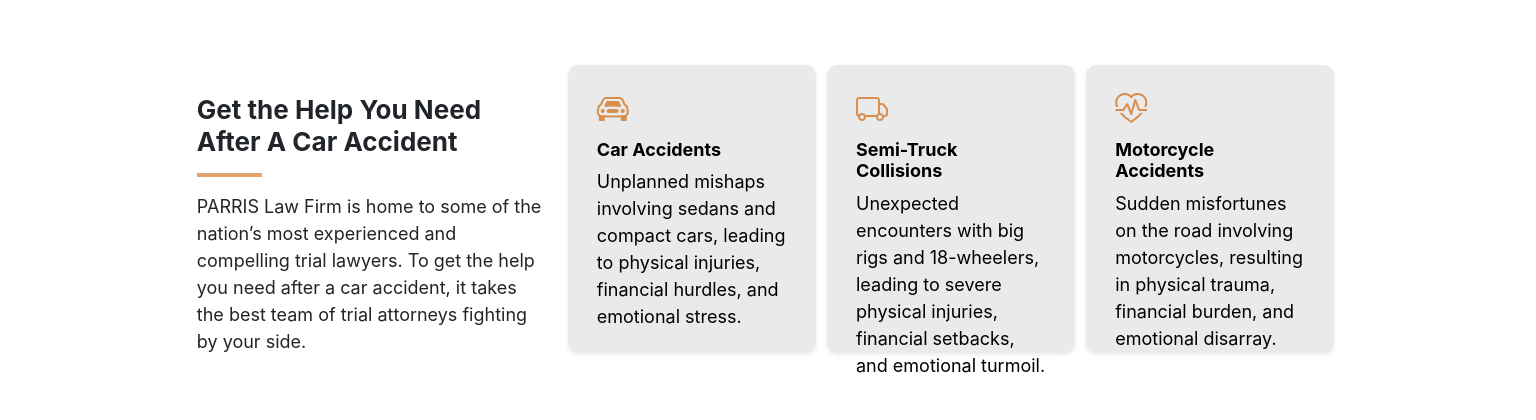
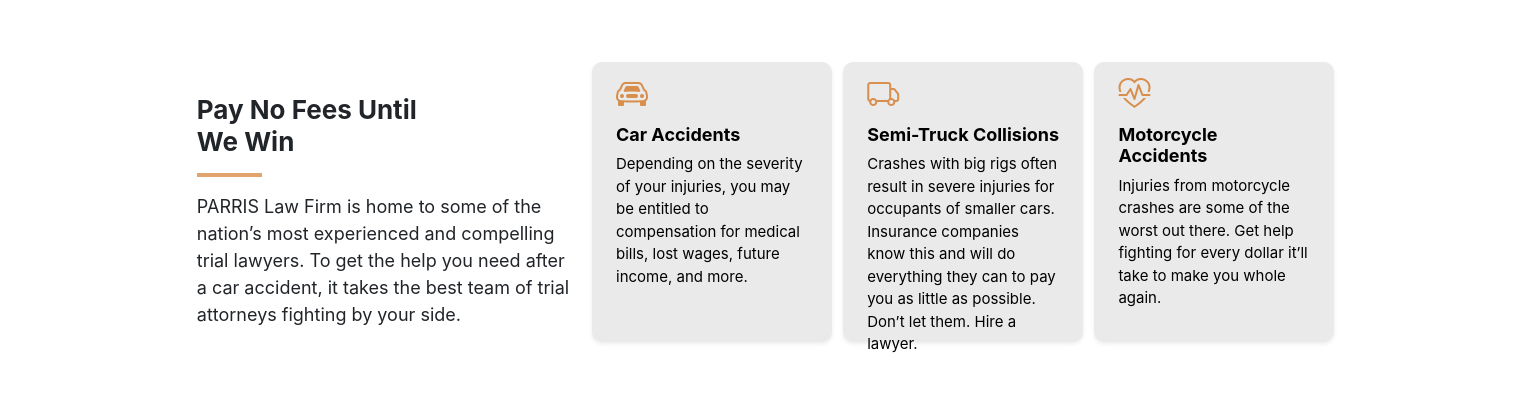
Before and after one commit to aliozanyerli/freeconsult.parris.com, a React (Create React App) app in the folder parris-marketing-landing-page/: page / in a window 1536 px wide. Shown: the part 725-1145 px from the top of the page. Built offline with nearby package versions, Linux system fonts and the light colour scheme; no server answers.

Commit message:
change cards sizes for mobile and desktop and changed copy for specific sections.

```diff
--- a/parris-marketing-landing-page/src/App.css
+++ b/parris-marketing-landing-page/src/App.css
@@ -71,6 +71,10 @@
     z-index: 100000;
   }
 
+  .card-text {
+    width: 95% !important;
+  }
+
   .card-header strong {
     margin: 0 auto !important;
   }
@@ -88,6 +92,7 @@
     padding: 0 !important;
     margin: 0 auto 10px auto !important;
     width: 95% !important;
+    font-size: 18px !important;
   }
 
   textarea {
--- a/parris-marketing-landing-page/src/components/main/sections/InfoSection1.js
+++ b/parris-marketing-landing-page/src/components/main/sections/InfoSection1.js
@@ -5,7 +5,9 @@
   return (
     <section id="InfoSection1" className="d-flex flex-mobile container">
       <div className="info-section">
-        <h2>Get the Help You Need After A Car Accident</h2>
+        <h2>
+          Pay No Fees Until <br /> We Win
+        </h2>
         <hr />
         <p>
           PARRIS Law Firm is home to some of the nation’s most experienced and
@@ -25,8 +27,9 @@
           <div className="card-body">
             <h3 className="card-title">Car Accidents</h3>
             <p className="card-text">
-              Unplanned mishaps involving sedans and compact cars, leading to
-              physical injuries, financial hurdles, and emotional stress.
+              Depending on the severity of your injuries, you may be entitled to
+              compensation for medical bills, lost wages, future income, and
+              more.
             </p>
           </div>
         </div>
@@ -40,9 +43,10 @@
           <div className="card-body">
             <h3 className="card-title">Semi-Truck Collisions</h3>
             <p className="card-text">
-              Unexpected encounters with big rigs and 18-wheelers, leading to
-              severe physical injuries, financial setbacks, and emotional
-              turmoil.
+              Crashes with big rigs often result in severe injuries for
+              occupants of smaller cars. Insurance companies know this and will
+              do everything they can to pay you as little as possible. Don’t let
+              them. Hire a lawyer.
             </p>
           </div>
         </div>
@@ -56,8 +60,9 @@
           <div className="card-body">
             <h3 className="card-title">Motorcycle Accidents</h3>
             <p className="card-text">
-              Sudden misfortunes on the road involving motorcycles, resulting in
-              physical trauma, financial burden, and emotional disarray.
+              Injuries from motorcycle crashes are some of the worst out there.
+              Get help fighting for every dollar it’ll take to make you whole
+              again.
             </p>
           </div>
         </div>
--- a/parris-marketing-landing-page/src/components/main/sections/Sections.css
+++ b/parris-marketing-landing-page/src/components/main/sections/Sections.css
@@ -302,7 +302,7 @@
   }
 
   .results-card-section h3 {
-    font-size: 1.5rem !important;
+    font-size: 18px !important;
   }
 
   .results-card-section p {
@@ -391,7 +391,7 @@
   }
 
   .results-card-section .card-header > strong {
-    font-size: 2.3rem;
+    font-size: 26px;
     text-align: center;
   }
 
@@ -526,15 +526,19 @@
     width: 90%;
   }
 
+  .cards-section .pi-card .card-text {
+    font-size: 15px;
+  }
+
   .cards-section > .card {
     width: 15rem;
   }
 
   #InfoSection1 .cards-section > .card {
-    width: 15.5rem;
-    padding: 0.8rem;
-    max-height: 18rem;
-    min-height: 18rem;
+    width: 15rem;
+    padding: 0 0.5rem;
+    max-height: 17.5rem;
+    min-height: 17.5rem;
   }
 
   .results-card-section > .card {
```
